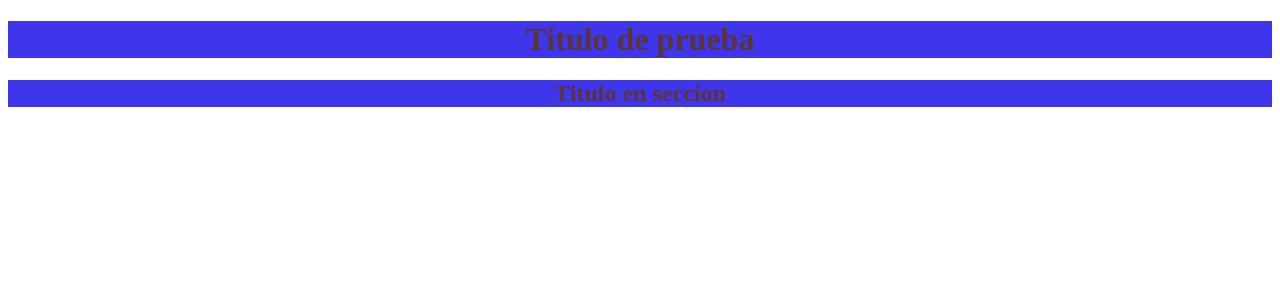
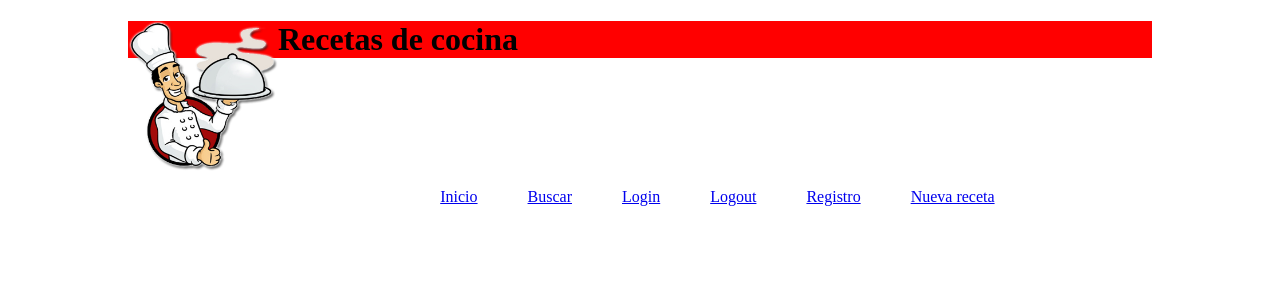
Before and after one commit to RubenRubioM/PCW, a PHP site: page / in a window 1280 px wide. Shown: the top 300 px of the page. Run offline with PHP 8.4, Linux system fonts and the light colour scheme.

Commit message:
09/02
vainas

```diff
--- a/Practica1/index.html
+++ b/Practica1/index.html
@@ -1,13 +1,28 @@
-<!DOCTYPE html>
-<html>
-<head>
-	<title>Mi pagina de prueba en verdad</title>
-	<link rel="stylesheet" type="text/css" href="style.css">
-</head>
-<body>
-	<h1>Titulo de prueba</h1>
-	<section>
-		<h1>Titulo en seccion</h1>
-	</section>
-</body>
+<!doctype html>
+<html lang="es">
+	<head>
+		<meta charset="utf-8">
+		<link rel="stylesheet" href="style.css">
+		<meta name="viewport" content="with=device-width, initial-scale=1.0">
+		<title>Pr&aacute;ctica 1 PCW</title>
+	</head>
+	<body>
+		<header>
+			<img id="imagen-header" src="logo-heder.png" alt="logo">
+			<h1>Recetas de cocina</h1>
+
+		</header>
+		<nav>
+			<ul>
+				<li>
+					<a href="index.html">Inicio</a>
+					<a href="buscar.html">Buscar</a>
+					<a href="login.html">Login</a>
+					<a href="#">Logout</a>
+					<a href="registro.html">Registro</a>
+					<a href="nueva-receta.html">Nueva receta</a>
+				</li>
+			</ul>
+		</nav>
+	</body>
 </html>
--- a/Practica1/style.css
+++ b/Practica1/style.css
@@ -1,5 +1,45 @@
-h1{
-	color:#593535;
-	text-align: center;
-	background-color: #3F36EB
+nav > ul{
+	list-style: none;
+	padding-left: 20%;
 }
+
+nav > ul > li{
+	display: table;
+	margin-right: auto;
+	margin-left: auto;
+}
+
+nav > ul > li > a{
+	padding-right: 50px;
+
+}
+a:hover{
+	background-color: #E87272;
+}
+
+#imagen-titulo{
+
+}
+
+#imagen-header{
+	display: inline;
+	float: left;
+
+}
+
+body{
+	min-width: 320px;
+	max-width: 1024px;
+	margin: 0 auto;
+}
+
+body>header{
+	float: all;
+	margin-bottom: 130px;
+	background-color: #f00;
+}
+
+header > img{
+	width: 150px;
+	height: 150px;
+}
```
Also changed, not shown: Practica1/acerca.html (added), Practica1/buscar.html (added), Practica1/logo-heder.png (added), Practica1/longin.html (added), Practica1/nueva-receta.html (added), Practica1/placeholder.jpg (added), Practica1/receta.html (added), Practica1/registro.html (added), 1 other file.
